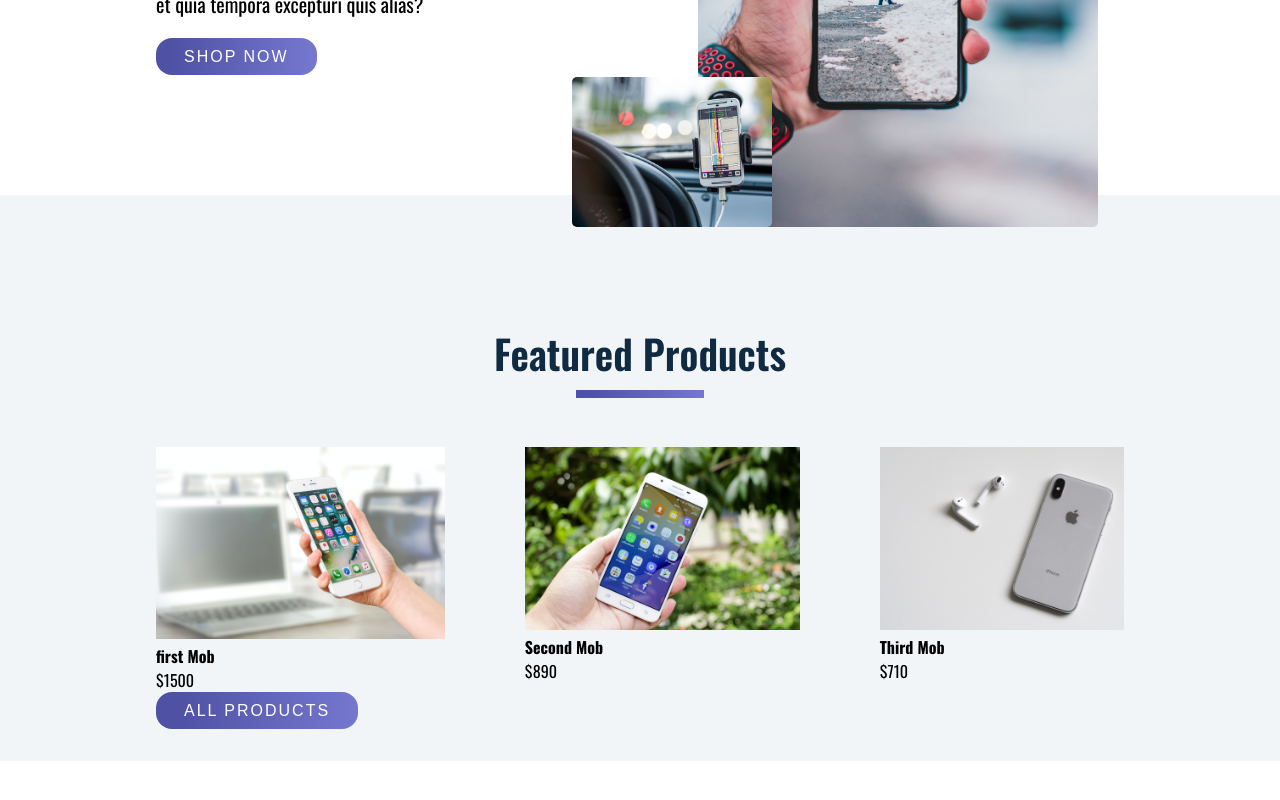
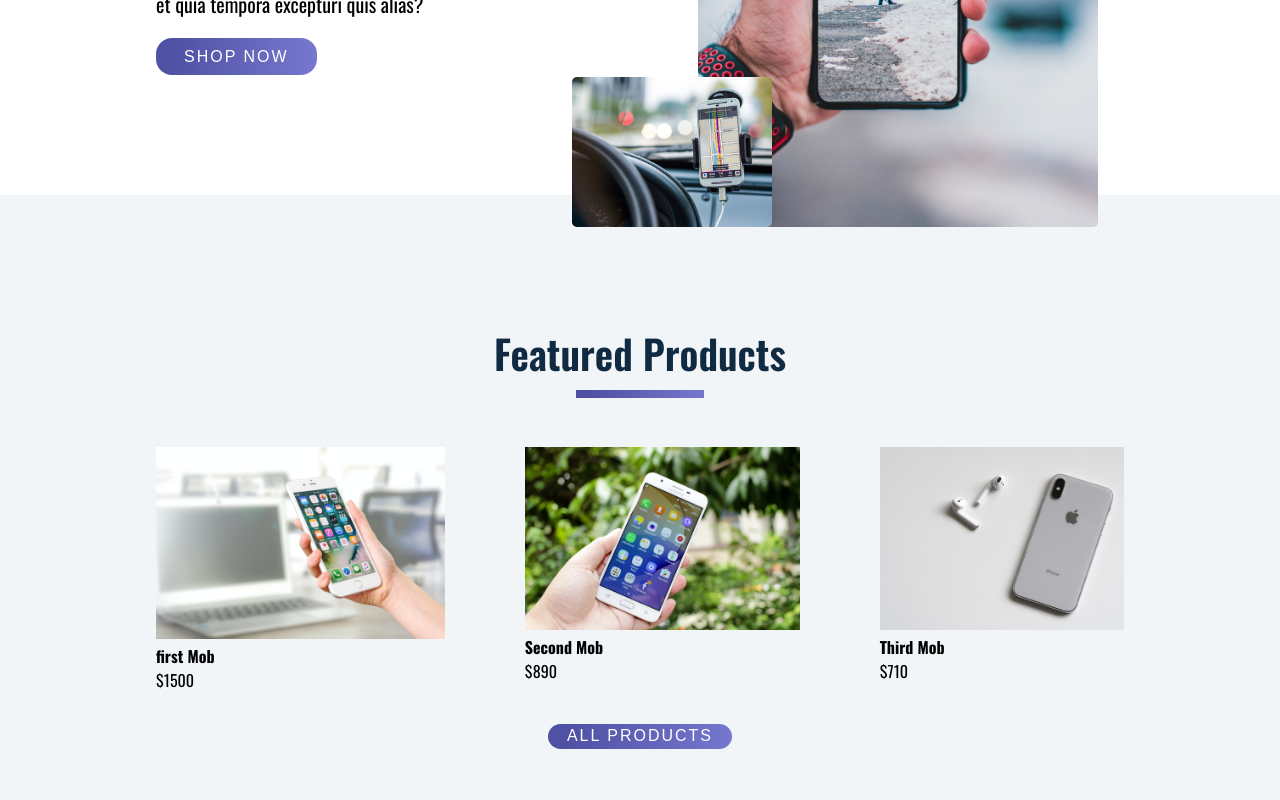
Before and after one commit to Mohammad-Nour-Asma/E-commerce, a React (Create React App) app in the folder frontend/: page / in a window 1280 px wide. Shown: the part 352-1152 px from the top of the page. Before the commit the page ends 1113 px from the top, so only its background shows below. Built offline with nearby package versions, Linux system fonts and the light colour scheme.

Commit message:
End of Product Section

```diff
--- a/frontend/src/App.css
+++ b/frontend/src/App.css
@@ -141,11 +141,10 @@ img {
 }
 
 /*=============== BUTTONS ===============*/
-.button {
+.button, .sub-button {
   display: inline-block;
   background: var(--main-color);
   color: #fff;
-  padding: 0.6rem 1.75rem;
   border-radius: 1rem;
   font-weight: var(--font-medium);
   transition: .2s;
@@ -154,16 +153,21 @@ img {
   font-size: var(--normal-font-size);
 }
 
-.button:hover {
+.button:hover,
+.sub-button:hover {
 
   color: var(--text-color);
 
 }
 
+.button {
+  padding: 0.6rem 1.75rem;
 
-.button--flex {
-  display: inline-flex;
-  align-items: center;
+}
+
+.sub-button {
+
+  padding: 0.2rem 1.2rem;
 }
 
 
--- a/frontend/src/components/product/ProductBox.js
+++ b/frontend/src/components/product/ProductBox.js
@@ -1,10 +1,18 @@
 import React from "react";
+import { Link } from "react-router-dom";
+import styles from "./productSection.module.css";
+import { IoSearchCircleSharp } from "react-icons/io5";
 
 const ProductBox = (props) => {
   return (
-    <div>
-      <div>
+    <div className={styles.box}>
+      <div className={styles.productLayout}>
         <img src={props.image} alt="mobile" />
+        <div className={styles.toProduct}>
+          <Link to={"/"}>
+            <IoSearchCircleSharp />
+          </Link>
+        </div>
       </div>
       <div>
         <h4>{props.title}</h4>
--- a/frontend/src/components/product/ProductSection.js
+++ b/frontend/src/components/product/ProductSection.js
@@ -20,7 +20,9 @@ const ProductSection = () => {
             );
           })}
         </div>
-        <button className="button">ALL PRODUCTS</button>
+        <a href="/product" className="sub-button">
+          ALL PRODUCTS
+        </a>
       </div>
     </section>
   );
--- a/frontend/src/components/product/productSection.module.css
+++ b/frontend/src/components/product/productSection.module.css
@@ -32,3 +32,38 @@
 .feat img {
     max-width: 100%;
 }
+
+.feat a {
+    text-align: center;
+    display: block;
+    margin: 2rem auto;
+    width: fit-content;
+}
+
+.toProduct {
+    position: absolute;
+    width: 100%;
+    height: 100%;
+    background: linear-gradient(to left, rgba(111, 113, 205, 0.35) 0%, rgba(70, 72, 159, 0.35) 61%);
+    top: 0;
+    left: 0;
+    display: flex;
+    align-items: center;
+    justify-content: center;
+    font-size: 3rem;
+    opacity: 0;
+    transition: 0.4s;
+}
+
+.toProduct:hover {
+    opacity: 1;
+}
+
+
+.toProduct a {
+    color: #102a42;
+}
+
+.productLayout {
+    position: relative;
+}
```
